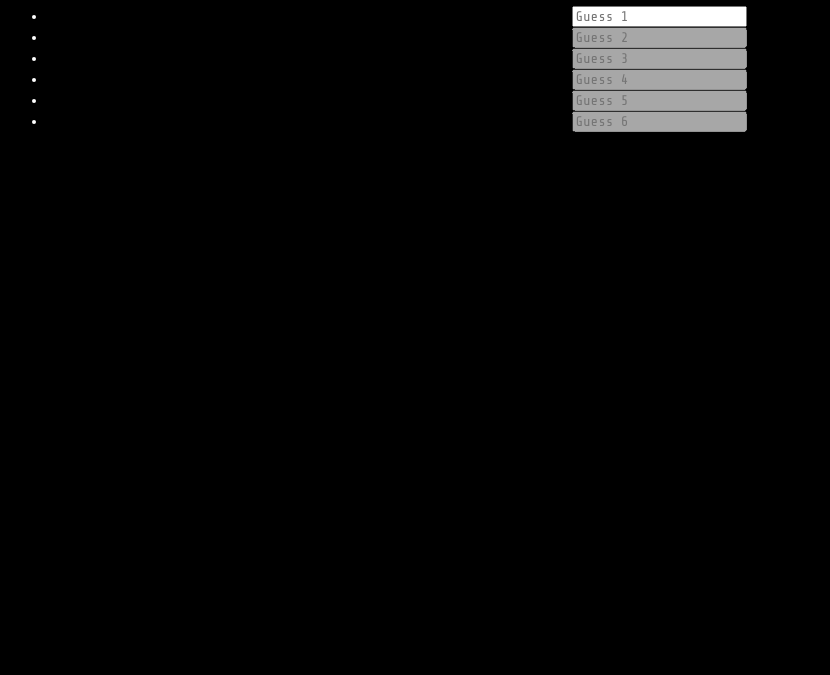
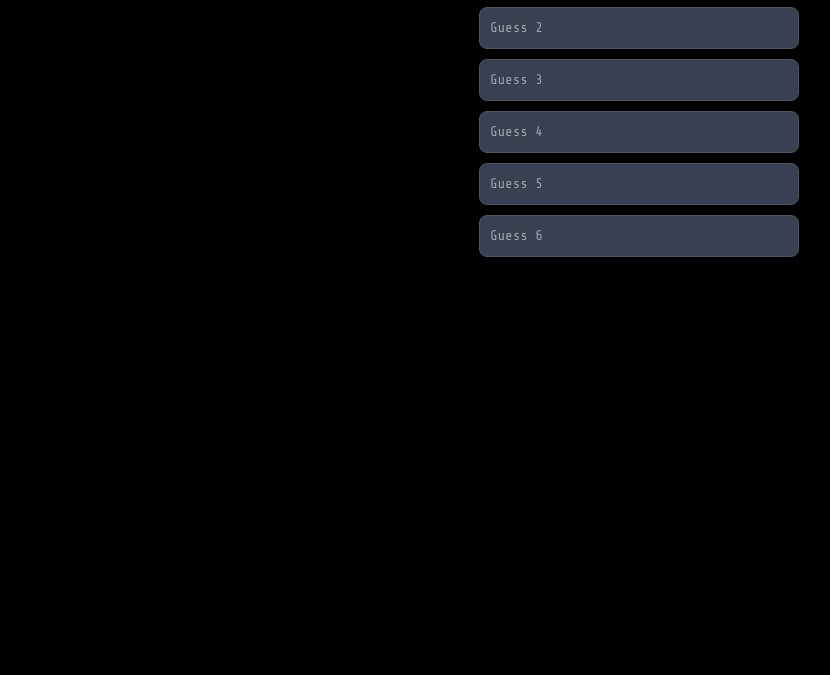
Before and after one commit to appventure-nush/nushdle, a plain HTML site: page game.html in a window 1280 px wide. Shown: the part 125-800 px from the top of the page, without its empty margins (1-831 px from the left). Drawn offline with nearby package versions, Linux system fonts and the light colour scheme; the site is published under a folder, as on GitHub Pages, so addresses that start at the root find nothing.

Commit message:
thanks wenkai

```diff
--- a/game.html
+++ b/game.html
@@ -12,7 +12,7 @@
     <meta property="og:description" content="NUS High's very own version of Wordle">
     <title>nushdle.</title>
     <link href="./css/style.css" rel="stylesheet" type="text/css" media="all">
-    <link href="/css/output.css" rel="stylesheet">
+    <link href="./css/output.css" rel="stylesheet">
     <style>
         a {
             text-shadow: none;
```
Also changed, not shown: README.md.
